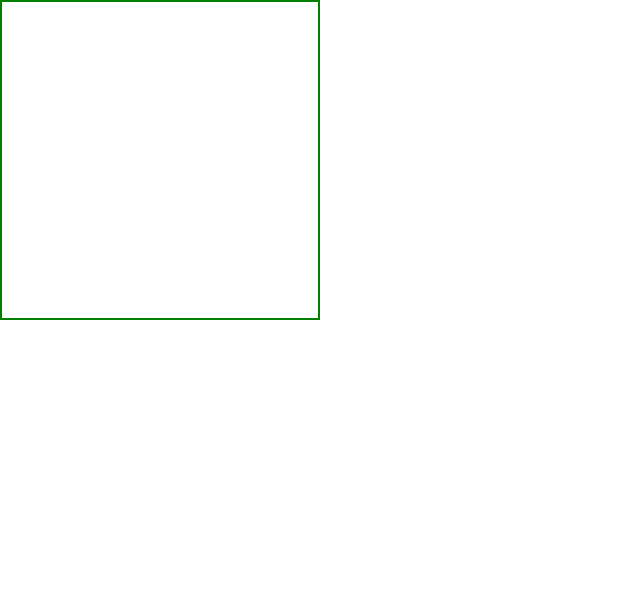
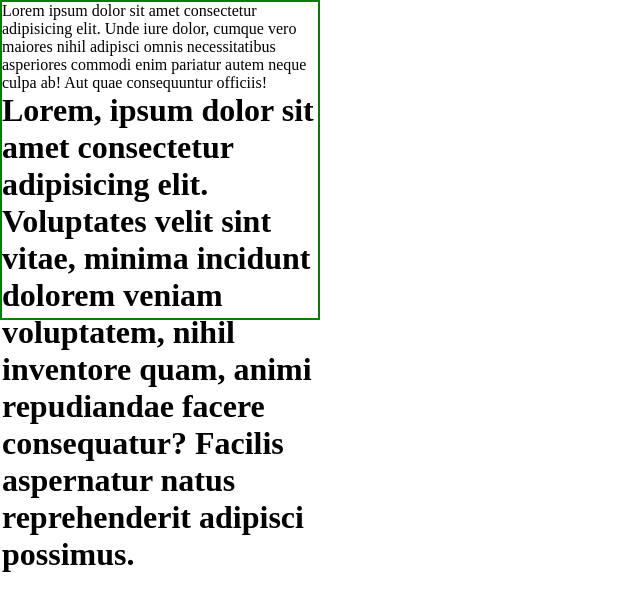
Before and after one commit to 123ashraf123/first, a plain HTML site: page index.html in a window 1280 px wide. Shown: the whole page, without its empty margins (0-640 px from the left). Drawn offline with Linux system fonts and the light colour scheme.

```diff
--- a/index.html
+++ b/index.html
@@ -7,6 +7,17 @@
     <title>Document</title>
   </head>
   <body>
+    <p>
+      Lorem ipsum dolor sit amet consectetur adipisicing elit. Unde iure dolor,
+      cumque vero maiores nihil adipisci omnis necessitatibus asperiores commodi
+      enim pariatur autem neque culpa ab! Aut quae consequuntur officiis!
+    </p>
+    <h1>
+      Lorem, ipsum dolor sit amet consectetur adipisicing elit. Voluptates velit
+      sint vitae, minima incidunt dolorem veniam voluptatem, nihil inventore
+      quam, animi repudiandae facere consequatur? Facilis aspernatur natus
+      reprehenderit adipisci possimus.
+    </h1>
     <script src="app.js"></script>
   </body>
 </html>
```
